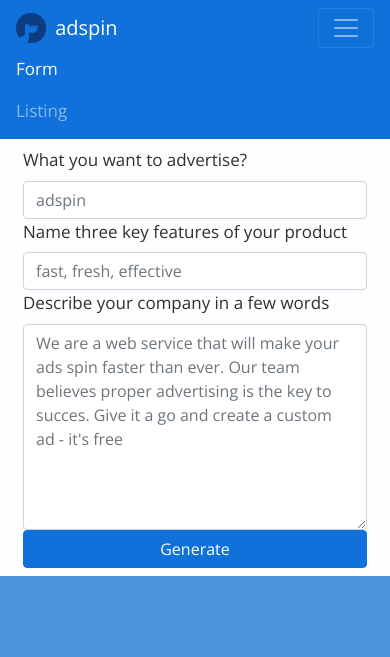
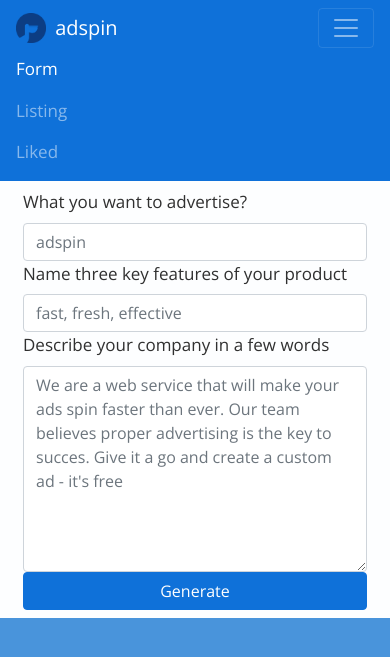
Before and after one commit to Szymonnnn/form_for_adspin, a PHP site: page / in a window 390 px wide, after a click that opens the changed part. Shown: the top 657 px of the page. Run offline with PHP 8.4, Linux system fonts and the light colour scheme; some libraries are stand-ins or nearby versions.

Commit message:
demo of the liked tab

```diff
--- a/css/main.css
+++ b/css/main.css
@@ -59,12 +59,12 @@
 }
 
 
-#inputs, #ads_grid
+#inputs, .ads_grid
 {
 	display: none;
 }
 
-:is(#inputs, #ads_grid).tab-active
+:is(#inputs, .ads_grid).tab-active
 {
 	display: block;
 }
@@ -104,7 +104,7 @@
 
 /******* LISTING *******/
 
-#ads_grid .row > [class*="col-"] > img
+.ads_grid .row > [class*="col-"] > img
 {
 	/* display: inline-block; */
 	/* max-width: 100%; */
@@ -163,7 +163,7 @@
 	content: url("../icons/download.svg");
 }
 
-.on-image-button.download-btn:focus::after, .on-image-button.download-btn:active::after, .on-image-button.download-btn:visited::after
+.on-image-button.download-btn:focus::after, .on-image-button.download-btn:visited::after
 {
 	content: url("../icons/downloaded.svg");
 }
@@ -171,21 +171,21 @@
 
 @media (hover: none)
 {
-	#ads_grid .row > [class*="col-"] > .on-image-button[liked=false]
+	.ads_grid .row > [class*="col-"] > .on-image-button[liked=false]
 	{
 		opacity: 1;
 		pointer-events: none;
 	}
-	#ads_grid .row > [class*="col-"] > .on-image-button
+	.ads_grid .row > [class*="col-"] > .on-image-button
 	{
 		pointer-events: none;
 	}
-	#ads_grid .row > [class*="col-"] > .on-image-button.download-btn
+	.ads_grid .row > [class*="col-"] > .on-image-button.download-btn
 	{
 		opacity: 0;
 		pointer-events: none;
 	}
-	#ads_grid .row > [class*="col-"]
+	.ads_grid .row > [class*="col-"]
 	{
 		touch-action: pinch-zoom pan-x pan-y;
 	}
@@ -193,17 +193,17 @@
 
 @media (hover: hover)
 {
-	#ads_grid .row > [class*="col-"]:hover
+	.ads_grid .row > [class*="col-"]:hover
 	{
 		opacity: 0.8;
 	}
 
-	#ads_grid .row > [class*="col-"] > .on-image-button[liked=false], #ads_grid .row > [class*="col-"] > .on-image-button.download-btn
+	.ads_grid .row > [class*="col-"] > .on-image-button[liked=false], .ads_grid .row > [class*="col-"] > .on-image-button.download-btn
 	{
 		opacity: 0;
 	}
 
-	#ads_grid .row > [class*="col-"]:hover > .on-image-button[liked=false], #ads_grid .row > [class*="col-"]:hover > .on-image-button.download-btn
+	.ads_grid .row > [class*="col-"]:hover > .on-image-button[liked=false], .ads_grid .row > [class*="col-"]:hover > .on-image-button.download-btn
 	{
 		opacity: 1;
 	}
--- a/index.html
+++ b/index.html
@@ -59,6 +59,10 @@
 							<a class="nav-link" :class="{ active: active_tab === 'listing' }" href="#/listing"> Listing </a>
 						</li>
 
+						<li class="nav-item">
+							<a class="nav-link" :class="{ active: active_tab === 'liked' }" href="#/liked"> Liked </a>
+						</li>
+
 					</ul>
 				</div>
 
@@ -104,7 +108,7 @@
 				</div>
 			</section>
 
-			<section id="ads_grid" :class="{ 'tab-active': active_tab === 'listing' }">
+			<section id="ads_grid" class="ads_grid" :class="{ 'tab-active': active_tab === 'listing' }">
 				<div class="container-fluid">
 					<div class="row gy-3" v-for="ads_row in ads">
 						<div class="col-12 col-sm-6 col-md-4 col-lg-3 px-1 pb-2" v-for="(ad, index) in ads_row" :class="{ 'observed_target': index === 'ad9' }">
@@ -116,7 +120,25 @@
 						</div>
 					</div>
 				</div>
-				<div class="d-flex justify-content-center" id="" style="width:100%;">
+				<div class="d-flex justify-content-center" style="width:100%;">
+					<div class="spinner-border invisible" role="status" id="ad_loading_spinner">
+						<span class="sr-only">Loading...</span>
+					</div>
+				</div>
+			</section>
+			<section id="liked_ads_grid" class="ads_grid" :class="{ 'tab-active': active_tab === 'liked' }">
+				<div class="container-fluid">
+					<div class="row gy-3">
+						<div class="col-12 col-sm-6 col-md-4 col-lg-3 px-1 pb-2" v-for="ad in liked_ads" >
+							<img :src="ad.img_url" alt="sample ad" @touchend="ad_touch_service(ad, $event)">
+							<button type="button" class="on-image-button" :liked="ad.liked" @click="ad_liked_toggle(ad)">
+							</button>
+							<a type="button" class="on-image-button download-btn" :href="ad.img_url" download>
+							</a>
+						</div>
+					</div>
+				</div>
+				<div class="d-flex justify-content-center" style="width:100%;">
 					<div class="spinner-border invisible" role="status" id="ad_loading_spinner">
 						<span class="sr-only">Loading...</span>
 					</div>
--- a/js/service.js
+++ b/js/service.js
@@ -2,6 +2,7 @@
 TOKEN_ENDPOINT = "sessionToken/";
 FORM_ENDPOINT = "submit/";
 AD_LOAD_ENDPINT = "getNewImages/";
+LIKED_AD_ENDPINT = "getLikedImages/";
 FEEDBACK_ENDPOINT = "liked/";
 
 var rand = function()
@@ -17,7 +18,8 @@
 const TABS =
 {
 	 form: () => console.log("form"),
-	 listing: () => console.log("listing")
+	 listing: () => console.log("listing"),
+	 liked: () => console.log("liked")
 }
 
 function dummy_ads_row()
@@ -60,12 +62,14 @@
 		was_form_posted: false,
 		session_restored: false,
 		ad_loading_spinner: '',
-		ll_observer: ''
+		ll_observer: '',
+		liked_ads: [],
+		user_signed_in: false
 	}
 	},
 	mounted()
 	{
-		window.addEventListener('hashchange', this.onHashChange)
+		window.addEventListener('hashchange', this.on_hash_change)
 
 		axios.defaults.withCredentials = true;
 		axios.defaults.xsrfCookieName = 'csrftoken';
@@ -73,7 +77,7 @@
 
 		this.get_session_token();
 		this.ad_loading_spinner = document.getElementById('ad_loading_spinner');
-		this.onHashChange();
+		this.on_hash_change();
 
 	    let options =
 	    {
@@ -83,7 +87,13 @@
 	    };
 		this.ll_observer = new IntersectionObserver(this.ll_callback, options);
 	},
-
+	computed:
+	{
+		computed_liked_ads()
+		{
+			return this.ads.reduce((acc, ads_row) => acc.concat(ads_row.filter((ad) => ad.liked)), []);
+		}
+	},
 	methods:
 	{
 		add_observer_targets()
@@ -133,13 +143,14 @@
 	        }, 10)
 	        setTimeout(() => { this.navbar_class_array = ['collapse', show] }, 340)
     	},
-		onHashChange()
+		on_hash_change()
 		{
 			var active_tab = window.location.hash.replace(/#\/?/, '');
 			if (TABS[active_tab])
 			{
 			    this.active_tab = active_tab;
 			    if(active_tab === "listing") this.lazy_load_ads();
+				else if(active_tab == "liked") this.get_liked_items();
 			}
 			else
 			{
@@ -169,6 +180,9 @@
 		},
 		update_listing()
 		{
+			// this.ads.push(dummy_ads_row());
+			// return;
+
 			this.ad_loading_spinner.classList.remove("invisible");
 			data = { session_token: this.form_data.session_token, size: 12 };
 			axios
@@ -211,6 +225,26 @@
 			ad.liked = !ad.liked;
 			this.send_feedback(ad);
 		},
+		get_liked_items()
+		{
+			if (!this.user_signed_in)
+			{
+				this.liked_ads = this.computed_liked_ads;
+				return;
+			}
+
+			this.ad_loading_spinner.classList.remove("invisible");
+			data = { session_token: this.form_data.session_token };
+			axios
+			   .post(API_URL + LIKED_AD_ENDPINT, data)
+			   .then(response =>
+			   {
+	   				this.ad_loading_spinner.classList.add("invisible");
+				   	console.log(response.data);
+				    this.liked_ads = response.data;
+			   })
+			   .catch(error => console.log(error))
+		},
 		ad_touch_service(ad, event)
 		{
 			var now = new Date().getTime();
@@ -232,7 +266,7 @@
 		        this.latest_tap_time = new Date().getTime();
 		    }
 		    this.previous_tap_target = ad.id;
-		},
+		}
 	}
 
 }).mount('#app')
```
